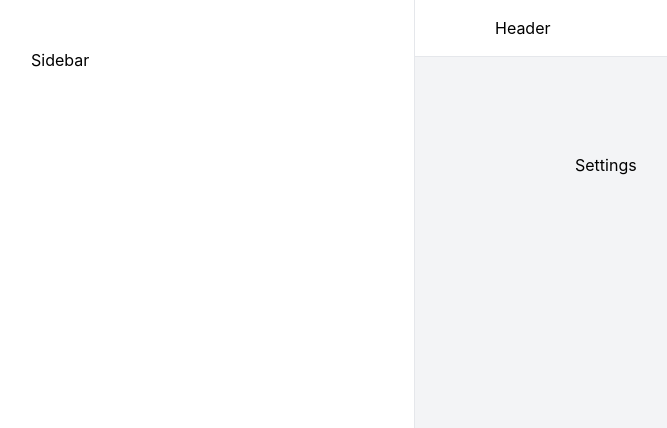
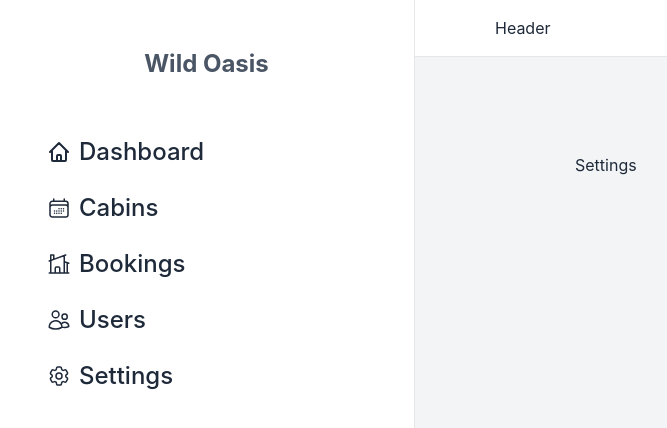
Before and after one commit to ali-elmuzayan/wild-oasis-mern-app, a React (Vite) app in the folder dashboard/: page /dashboard/settings in a window 1280 px wide. Shown: the top 428 px of the page, without its empty margins (1-668 px from the left). Built offline with nearby package versions, Linux system fonts and the light colour scheme.

Commit message:
create the sidebar and Logo

```diff
--- a/dashboard/package.json
+++ b/dashboard/package.json
@@ -13,6 +13,7 @@
     "@tailwindcss/vite": "^4.2.2",
     "react": "^19.2.4",
     "react-dom": "^19.2.4",
+    "react-icons": "^5.6.0",
     "react-router": "^7.13.2",
     "tailwindcss": "^4.2.2"
   },
--- /dev/null
+++ b/dashboard/src/components/common/Logo.tsx
@@ -0,0 +1,14 @@
+import { Link } from "react-router";
+
+const Logo = () => {
+  return (
+    <Link
+      to="/dashboard"
+      className="text-2xl font-bold text-center text-gray-600 hover:bg-gray-50 hover:text-gray-800 hover:scale-105 transition-all duration-300 cursor-pointer"
+    >
+      Wild Oasis
+    </Link>
+  );
+};
+
+export default Logo;
--- a/dashboard/src/layouts/AppLayout.tsx
+++ b/dashboard/src/layouts/AppLayout.tsx
@@ -4,7 +4,7 @@ import Sidebar from "./components/Sidebar";
 
 const AppLayout = () => {
   return (
-    <div className="min-h-screen w-full grid grid-cols-[26rem_1fr] grid-rows-[auto_1fr]">
+    <div className="min-h-screen w-full grid grid-cols-[26rem_1fr] grid-rows-[auto_1fr] text-gray-800">
       <Header />
       <Sidebar className="row-span-full" />
       <main className="py-24 px-40 row-span-2 bg-gray-100">
--- /dev/null
+++ b/dashboard/src/layouts/components/MainNavbar.tsx
@@ -0,0 +1,58 @@
+import { HiOutlineHome } from "react-icons/hi";
+import {
+  HiOutlineCalendarDays,
+  HiOutlineCog6Tooth,
+  HiOutlineHomeModern,
+  HiOutlineUsers,
+} from "react-icons/hi2";
+import { NavLink } from "react-router";
+
+const MainNavbarDate = [
+  {
+    title: "Dashboard",
+    path: "/dashboard",
+    icon: <HiOutlineHome size={24} />,
+  },
+  {
+    title: "Cabins",
+    path: "/dashboard/cabins",
+    icon: <HiOutlineCalendarDays size={24} />,
+  },
+  {
+    title: "Bookings",
+    path: "/dashboard/bookings",
+    icon: <HiOutlineHomeModern size={24} />,
+  },
+  {
+    title: "Users",
+    path: "/dashboard/users",
+    icon: <HiOutlineUsers size={24} />,
+  },
+  {
+    title: "Settings",
+    path: "/dashboard/settings",
+    icon: <HiOutlineCog6Tooth size={24} />,
+  },
+];
+
+const MainNavbar = () => {
+  return (
+    <nav>
+      <ul className="flex flex-col items-stretch gap-2">
+        {MainNavbarDate.map((item) => (
+          <li key={item.path}>
+            <NavLink
+              to={item.path}
+              className="text-2xl font-medium  flex items-center gap-2 px-4 py-2 rounded-md hover:bg-gray-200 hover:translate-x-1 transition-colors duration-300"
+            >
+              <span>{item.icon}</span>
+              <span>{item.title}</span>
+            </NavLink>
+          </li>
+        ))}
+      </ul>
+    </nav>
+  );
+};
+
+export default MainNavbar;
--- a/dashboard/src/layouts/components/Sidebar.tsx
+++ b/dashboard/src/layouts/components/Sidebar.tsx
@@ -1,7 +1,15 @@
+import Logo from "../../components/common/Logo";
+import MainNavbar from "./MainNavbar";
+
 const Sidebar = ({ className = "" }: { className?: string }) => {
   return (
-    <aside className={`${className} border-r border-gray-200 py-12 px-8`}>
-      Sidebar
+    <aside
+      className={`${className} border-r border-gray-200 py-12 px-8 space-y-12`}
+    >
+      <div className="flex items-center justify-center ">
+        <Logo />
+      </div>
+      <MainNavbar />
     </aside>
   );
 };
```
Also changed, not shown: 1 other file (tests, documents, lock files or other folders).
